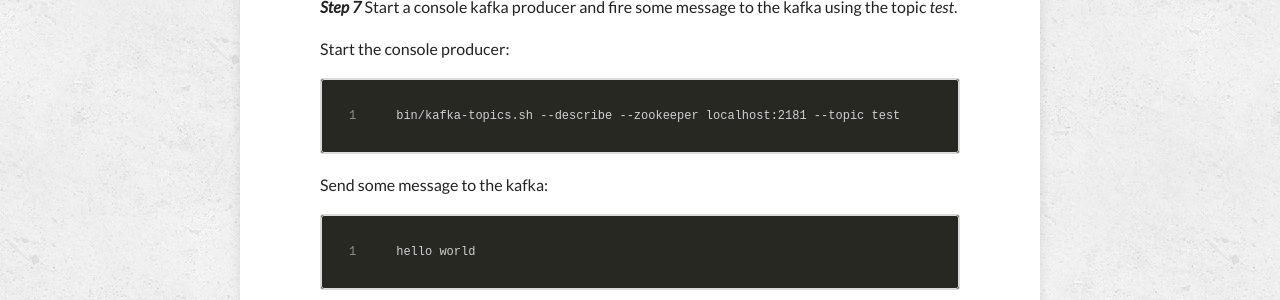
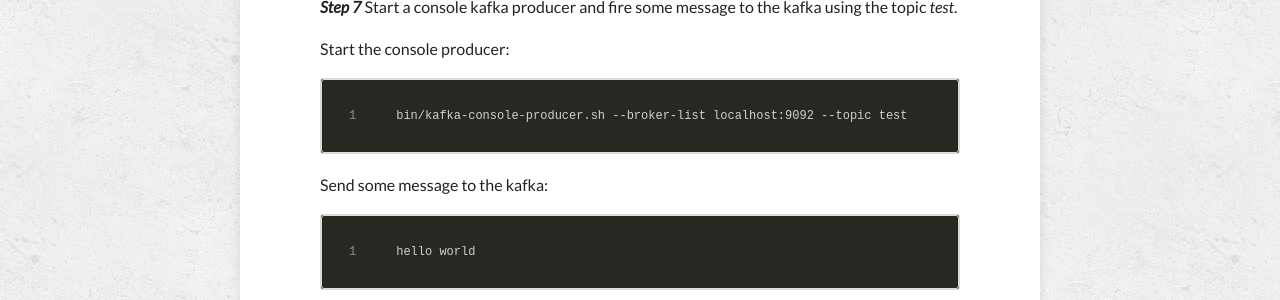
Before and after one commit to visualskyrim/visualskyrim.github.io, a Jekyll site: the page built from _posts/2017-01-23-play-around-with-kafka-and-spark.md, in a window 1280 px wide and 900 px high, scrolled down 2747 px. Shown: the part 151-451 px from the top of the window. Built offline with Jekyll 4.4.1, drawn with Linux system fonts in a browser that asks for light colours; nearby versions of some CDN libraries; comment, search, counter and statistics services are not loaded.

Commit message:
Fix command in the post

````diff
--- a/_posts/2017-01-23-play-around-with-kafka-and-spark.md
+++ b/_posts/2017-01-23-play-around-with-kafka-and-spark.md
@@ -133,7 +133,7 @@ sbt run
 Start the console producer:
 
 ```
-bin/kafka-topics.sh --describe --zookeeper localhost:2181 --topic test
+bin/kafka-console-producer.sh --broker-list localhost:9092 --topic test
 ```
 
 Send some message to the kafka:
````
